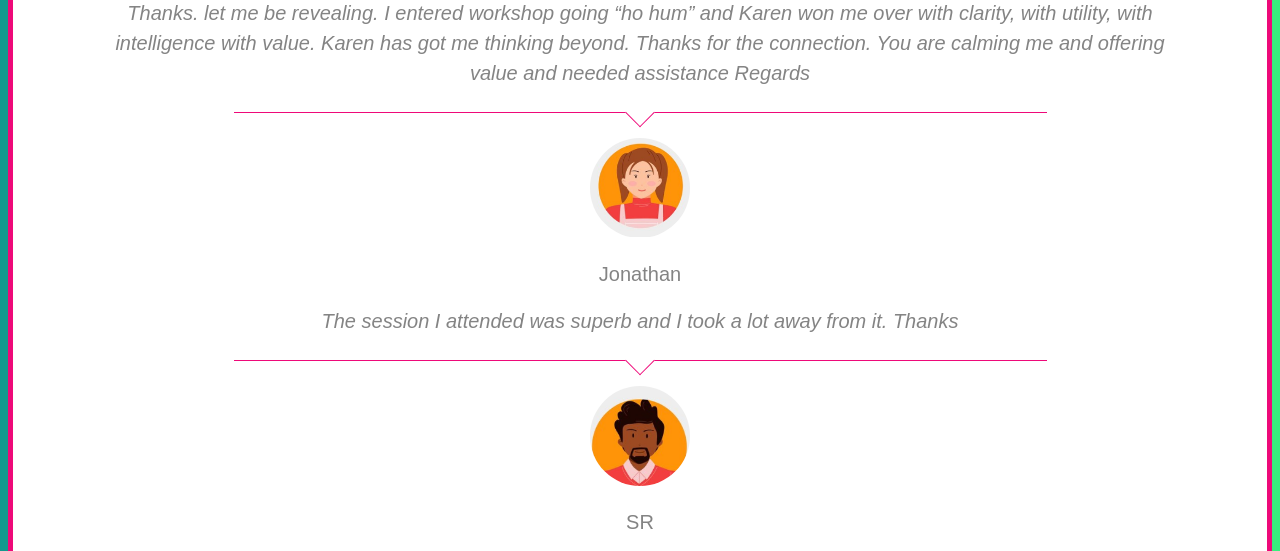
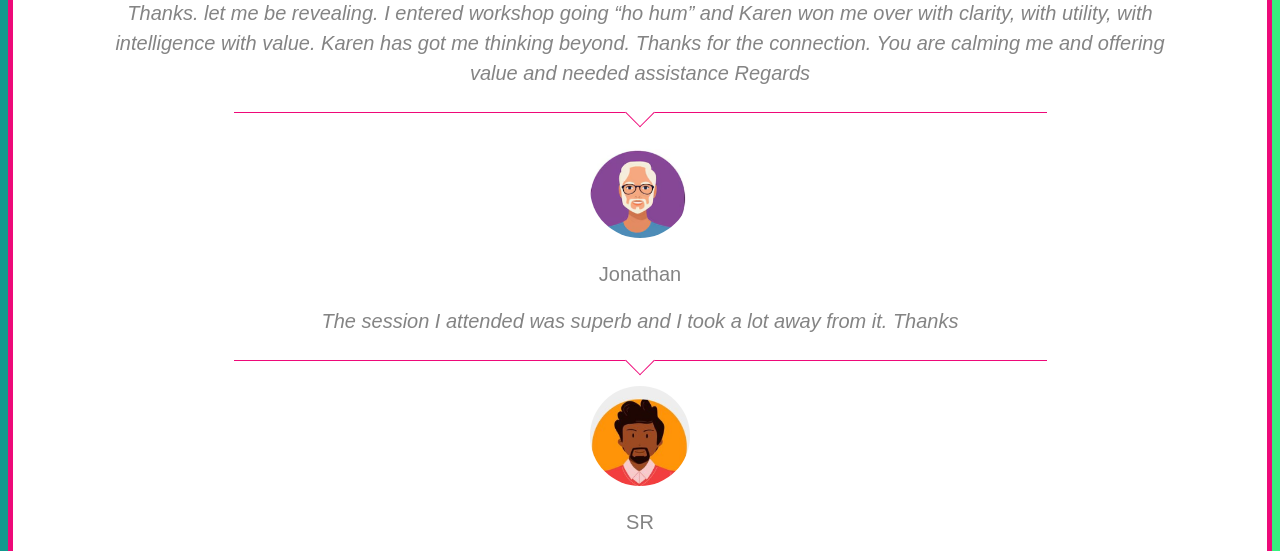
Before and after one commit to Gigx267/Jewish-House-Testimonial-Au-, a plain HTML site: page index.html in a window 1280 px wide. Shown: the part 183-734 px from the top of the page. Drawn offline with Linux system fonts and the light colour scheme.

Commit message:
Update index.html

```diff
--- a/index.html
+++ b/index.html
@@ -17,7 +17,7 @@
                             Regards
                         </p>
                         <div class="pic">
-                            <img src="A8.png" alt="">
+                            <img src="B5.png" alt="">
                         </div>
 
                         <span class="post">Jonathan </span>
```
